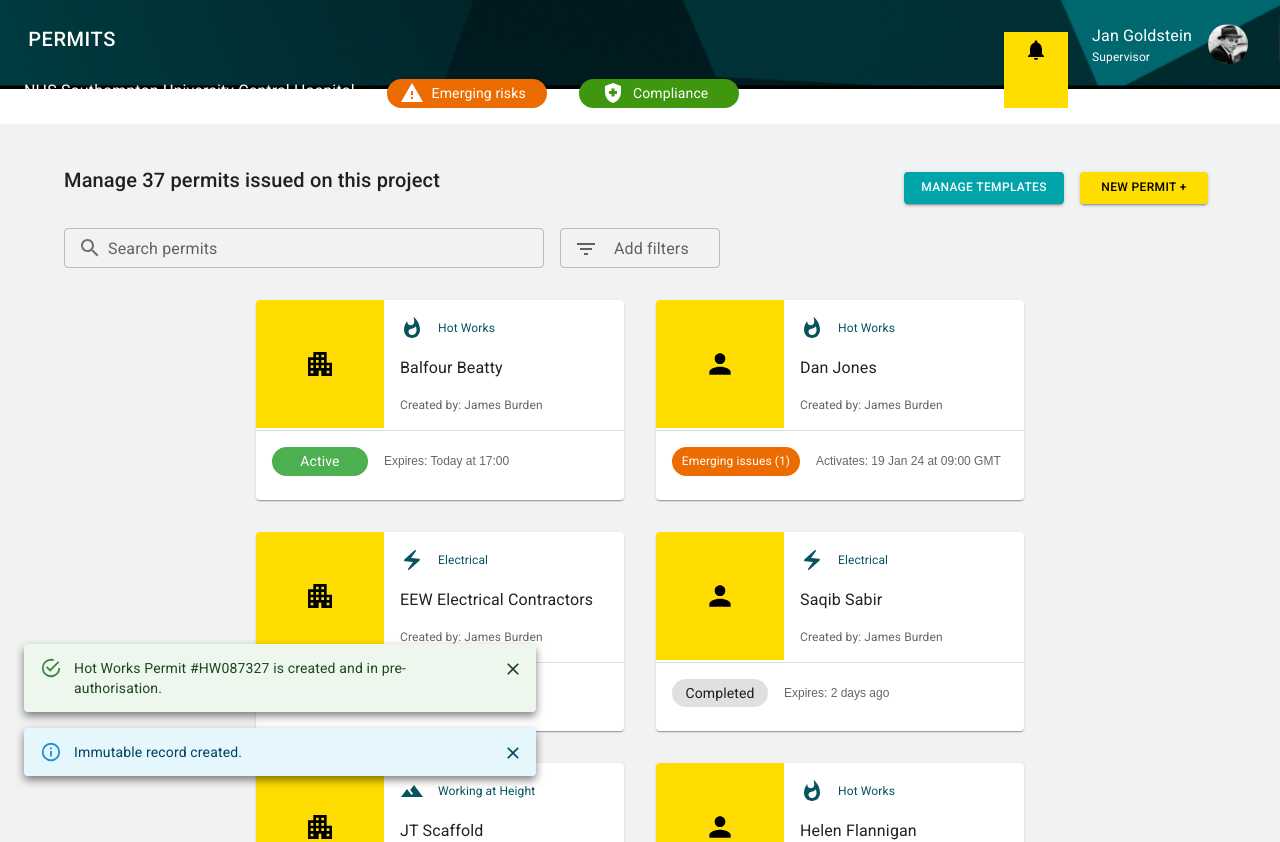
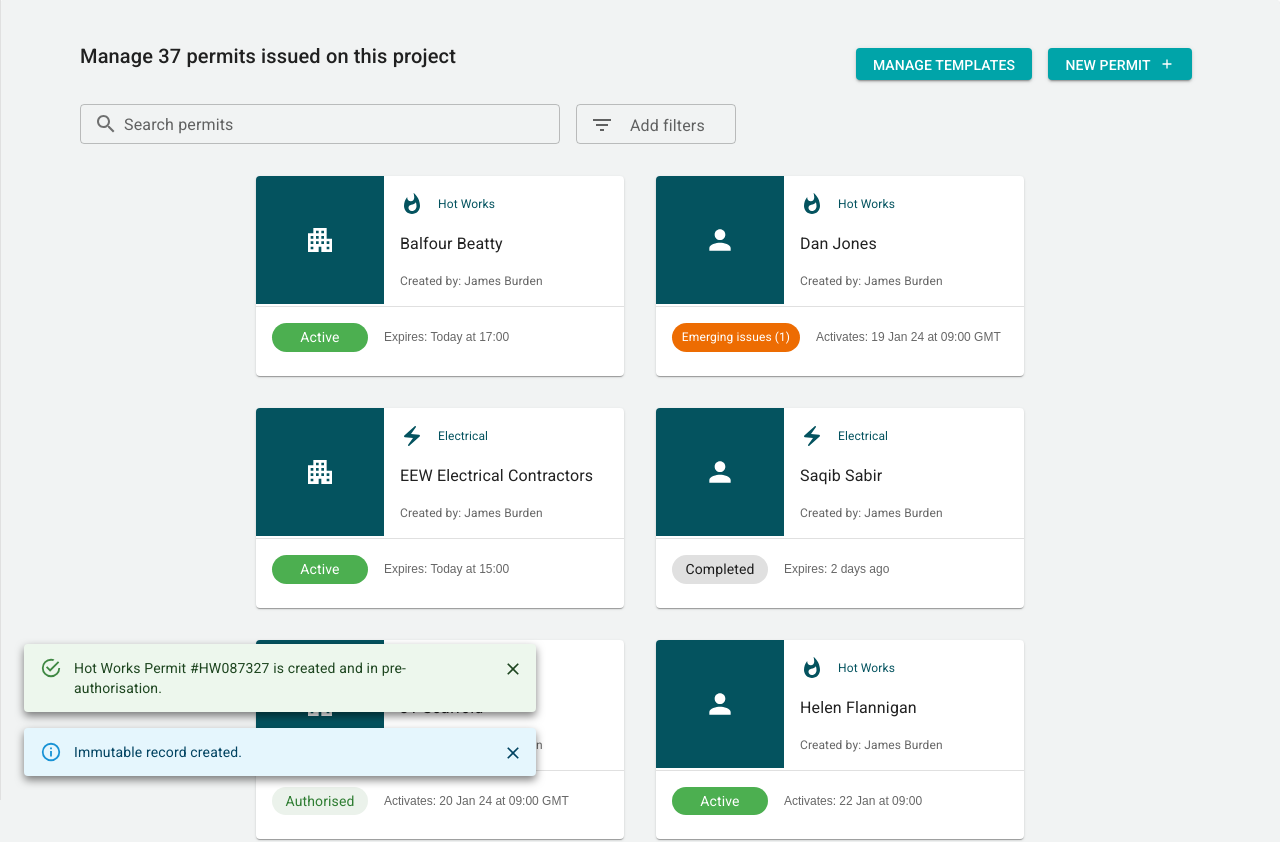
Before and after one commit to Catherinen29/skunkworks, a React (Create React App) app: page / in a window 1280 px wide. Shown: the top 842 px of the page. Built offline with nearby package versions, Linux system fonts and the light colour scheme.

Commit message:
Button hover features. Return styling after review.

```diff
--- a/src/components/Permits.js
+++ b/src/components/Permits.js
@@ -15,10 +15,12 @@ import FilterListIcon from '@mui/icons-material/FilterList';
 import DateRangeIcon from '@mui/icons-material/DateRange';
 import CloseIcon from '@mui/icons-material/Close';
 import ArrowForwardIosIcon from '@mui/icons-material/ArrowForwardIos';
+import AddRoundedIcon from '@mui/icons-material/AddRounded';
 import PersonIcon from '@mui/icons-material/Person';
 import ApartmentIcon from '@mui/icons-material/Apartment';
 import { useState } from 'react';
 import PermitToolBar from './common/PermitToolBar';
+import SideBar from './common/SideBar';
 
 
 export default function Permits({permits}) {
@@ -96,21 +98,32 @@ const handleCloseImmutableMsg = (event, reason) => {
 return(
 <Box sx={{display: 'flex', flexDirection: 'column'}}>
 
-    <PermitToolBar />
+    {/* <PermitToolBar /> */}
+    <SideBar />
 
-    <Paper sx={{py: 5, px: 8, bgcolor: '#f1f3f3'}}>
-        <Box>
+    <Paper sx={{py: 5, px: 10, bgcolor: '#f1f3f3'}}>
         <Box>
             <Box sx={{display: 'flex', flexDirection: 'row', justifyContent: 'space-between'}}>
             <Typography variant='h6' sx={{fontWeight: 500, mb: '1rem'}}>Manage 37 permits issued on this project</Typography>
 
             <Box sx={{display: 'flex', flexDirection: 'row', height: '3rem'}}>
                 <Button variant="contained"
-                        sx={{bgcolor:  '#00a4a9', m: 1, fontSize: 12, width: '10rem', height: '2rem'}}>
-                            MANAGE TEMPLATES</Button>
+                    sx={{bgcolor:  '#00a4a9', m: 1, fontSize: 12,
+                    width: '11rem', height: '2rem',
+                    "&:hover": {
+                        bgcolor: "#008488"}}}>
+                    <Typography sx={{pt: '0.2rem', fontWeight: 500, fontSize: 14}}>
+                    MANAGE TEMPLATES</Typography>
+                </Button>
                 <Button onClick={handleOnClickOpen} variant="contained" disableRipple
-                        sx={{bgcolor:  '#ffdd00', color: 'black', m: 1, fontSize: 12, width: '8rem', height: '2rem'}}>
-                            NEW PERMIT +</Button>
+                    sx={{bgcolor:  '#00a4a9', m: 1,
+                    width: '9rem', height: '2rem',
+                    "&:hover": {
+                        bgcolor: "#008488"}}}>
+                    <Typography sx={{pt: '0.2rem', pr: '0.5rem', fontWeight: 500, fontSize: 14}}>
+                    NEW PERMIT</Typography>
+                    <AddRoundedIcon style={{fontSize: 16}} />
+                    </Button>
             </Box>
             </Box>
 
@@ -183,9 +196,6 @@ return(
         </Box>
 
 
-        </Box>
-
-
             {/* Pop out.
                 User is taken to the permit template page of the
                 type they select. */}
@@ -197,7 +207,7 @@ return(
             project.
         </DialogContent>
         <DialogActions sx={{mb: '0.5rem', display: 'flex', flexDirection: 'column'}}>
-            <FormControl size='small' sx={{width: '90%', bgcolor: '#ffdd00'}}>
+            <FormControl size='small' sx={{width: '90%'}}>
                 <TextField
                     select
                     value={permitType}
@@ -213,10 +223,16 @@ return(
 
             <Box sx={{display: 'flex', alignSelf: 'flex-end', mt: '1rem'}}>
                 <Button variant="contained" onClick={handleClose}  disableElevation={true}
-                    sx={{bgcolor:  'white', color: '#00a4a9', fontWeight: 'bold', mx: 1}}>CANCEL</Button>
+                    sx={{bgcolor:  'white', color: '#00a4a9', fontWeight: 'bold', mx: 1,
+                    "&:hover": {
+                        bgcolor: '#ffffff',
+                        color: "#008488"}}}>
+                        CANCEL</Button>
                 <Button variant="contained" onClick={() =>
                     permitType === 'Hot Works' && navigate('/hotworkstemplate')}
-                    sx={{bgcolor:  '#ffdd00', fontWeight: 'bold', mx: 1}}>
+                    sx={{bgcolor:  '#00a4a9', fontWeight: 'bold', mx: 1,
+                    "&:hover": {
+                        bgcolor: "#008488"}}}>
                         START <ArrowForwardIosIcon fontSize='12px' sx={{ml: 1, mt: -0.5}} /></Button>
             </Box>
 
@@ -234,7 +250,7 @@ return(
                         <Box sx={{display: 'flex', flexDirection: 'row'}}>
                         <Box sx={{width: '8rem', height: '8rem',
                         display: 'flex', justifyContent: 'center', alignItems: 'center',
-                            bgcolor: '#ffdd00', color: 'black'}}>
+                            bgcolor: '#04535f', color: '#ffffff'}}>
                             {permit.supplierType === 'company'
                                 ? <ApartmentIcon sx={{width: '2rem', height: '2rem'}} />
                                 : <PersonIcon sx={{width: '2rem', height: '2rem'}} /> }
@@ -289,7 +305,7 @@ return(
                         <Box sx={{display: 'flex', flexDirection: 'row'}}>
                             <Box sx={{width: '8rem', height: '8rem',
                             display: 'flex', justifyContent: 'center', alignItems: 'center',
-                                bgcolor: '#ffdd00', color: 'black'}}>
+                                bgcolor: '#04535f', color: '#ffffff'}}>
                                 {permit.supplierType === 'company'
                                     ? <ApartmentIcon sx={{width: '2rem', height: '2rem'}} />
                                     : <PersonIcon sx={{width: '2rem', height: '2rem'}} /> }
```
Lines whose indentation alone changed are shown as unchanged.
